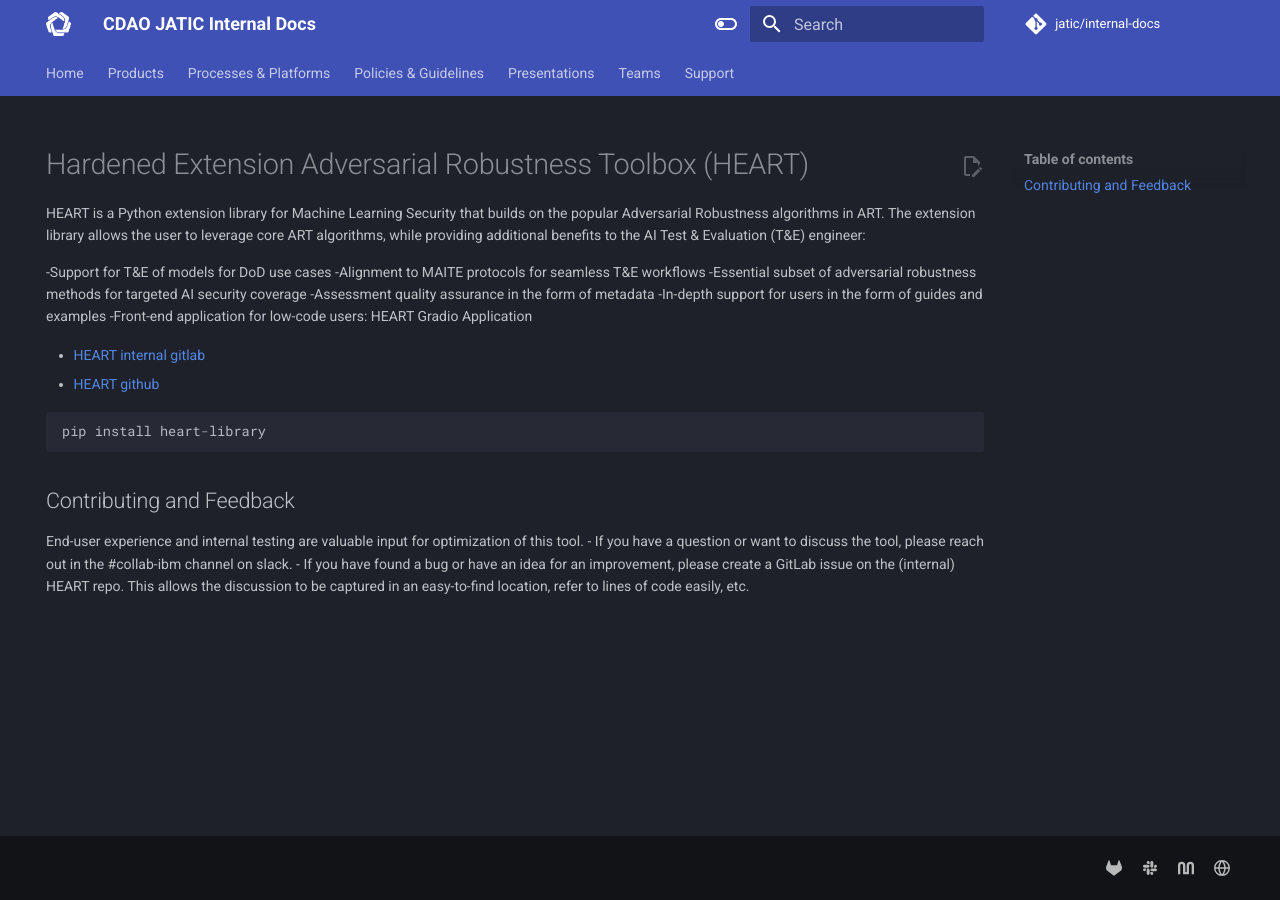
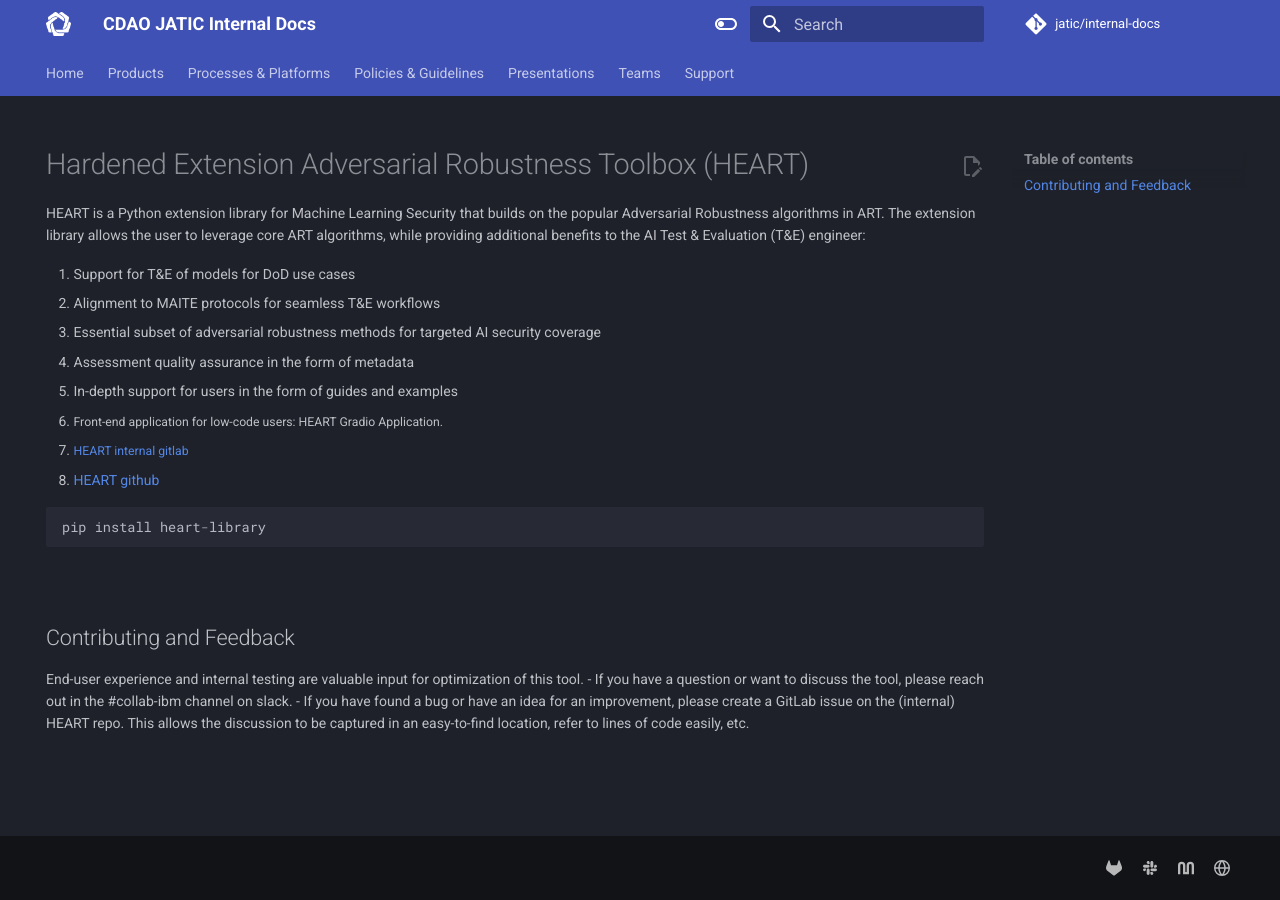
Before and after one commit to zheng0xd/JATIC-internal-docs, an MkDocs documentation site: the page built from docs/products/heart.md, in a window 1280 px wide. Built offline with MkDocs 1.6.1 and Material for MkDocs 9.7.7, drawn with Linux system fonts in a browser that asks for light colours; some of the changed lines change nothing that is shown.

Commit message:
Update heart.md

````diff
--- a/docs/products/heart.md
+++ b/docs/products/heart.md
@@ -2,19 +2,22 @@
 
 HEART is a Python extension library for Machine Learning Security that builds on the popular Adversarial Robustness algorithms in ART. The extension library allows the user to leverage core ART algorithms, while providing additional benefits to the AI Test & Evaluation (T&E) engineer:
 
--Support for T&E of models for DoD use cases
--Alignment to MAITE protocols for seamless T&E workflows
--Essential subset of adversarial robustness methods for targeted AI security coverage
--Assessment quality assurance in the form of metadata
--In-depth support for users in the form of guides and examples
--Front-end application for low-code users: HEART Gradio Application
+1. Support for T&E of models for DoD use cases
+1. Alignment to MAITE protocols for seamless T&E workflows
+1. Essential subset of adversarial robustness methods for targeted AI security coverage
+1. Assessment quality assurance in the form of metadata
+1. In-depth support for users in the form of guides and examples
+1. Front-end application for low-code users: HEART Gradio Application.
 
 - [HEART internal gitlab](https://gitlab.jatic.net/jatic/ibm/hardened-extension-adversarial-robustness-toolbox)
 - [HEART github](https://github.com/IBM/heart-library)
 
+
 ```python
 pip install heart-library
 ```
+<br>
+
 ## Contributing and Feedback
 End-user experience and internal testing are valuable input for optimization of this tool.
 - If you have a question or want to discuss the tool, please reach out in the #collab-ibm channel on slack.
````
